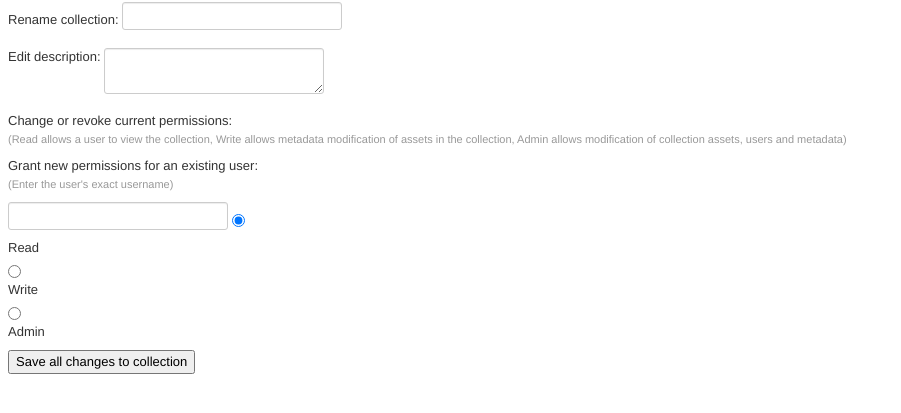
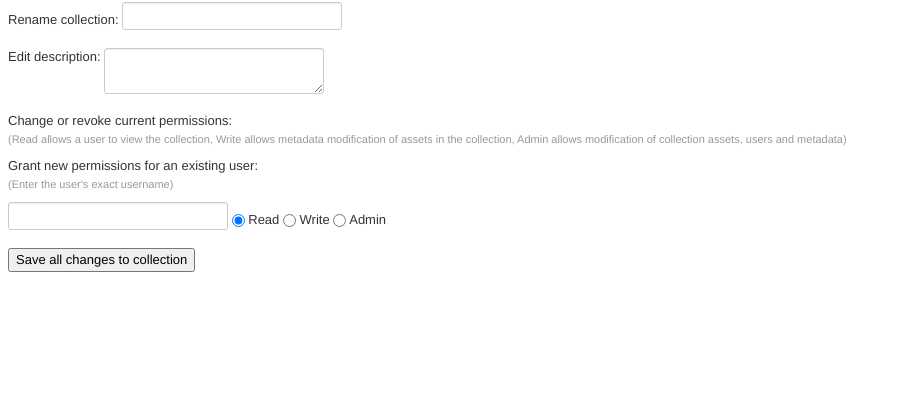
Before and after one commit to drassi/damnation, a Python web app: template media/templates/admin-collection.mako in a window 1280 px wide. Shown: the part 60-473 px from the top of the page, without its empty margins (0-901 px from the left). Run offline with Jinja, Linux system fonts and the light colour scheme; the template is opened without the code that fills it, so the values that code supplies are empty; some libraries are stand-ins or nearby versions.

Commit message:
override bootstrap's label display: block

```diff
--- a/media/static/css/base.css
+++ b/media/static/css/base.css
@@ -14,3 +14,7 @@ span#welcome {
 hr {
   margin: 0 !important;
 }
+
+label {
+  display: inline !important;
+}
```
